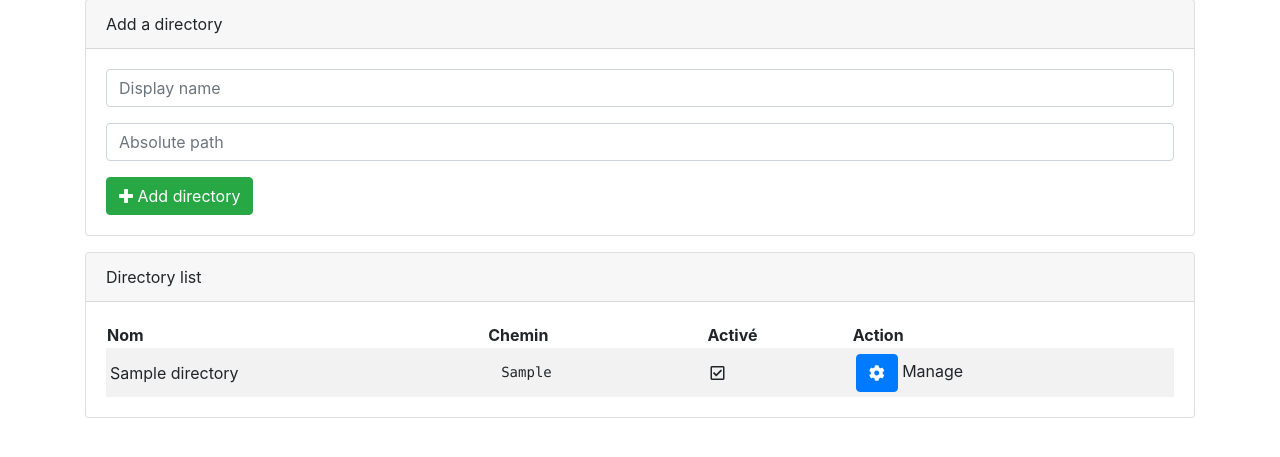
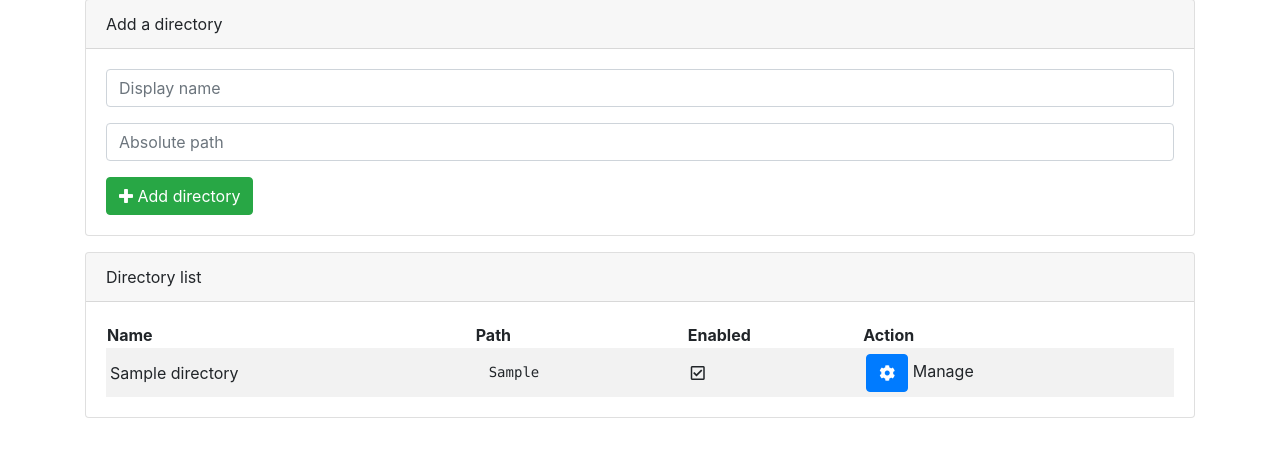
Before and after one commit to simon987/Simple-Incremental-Search-Tool, a Flask app: page /directory in a window 1280 px wide. Shown: the part 74-531 px from the top of the page. Run offline with Flask 2, Linux system fonts and the light colour scheme; a user stored in the database is signed in; tables that the repository leaves empty hold one stand-in row (values such as "Sample post"); some libraries are stand-ins or nearby versions.

Commit message:
More french leftovers

```diff
--- a/templates/directory.html
+++ b/templates/directory.html
@@ -32,9 +32,9 @@
                 <table class="info-table table-hover table-striped">
                     <thead>
                     <tr>
-                        <th>Nom</th>
-                        <th>Chemin</th>
-                        <th>Activé</th>
+                        <th>Name</th>
+                        <th>Path</th>
+                        <th>Enabled</th>
                         <th>Action</th>
                     </tr>
                     </thead>
```
